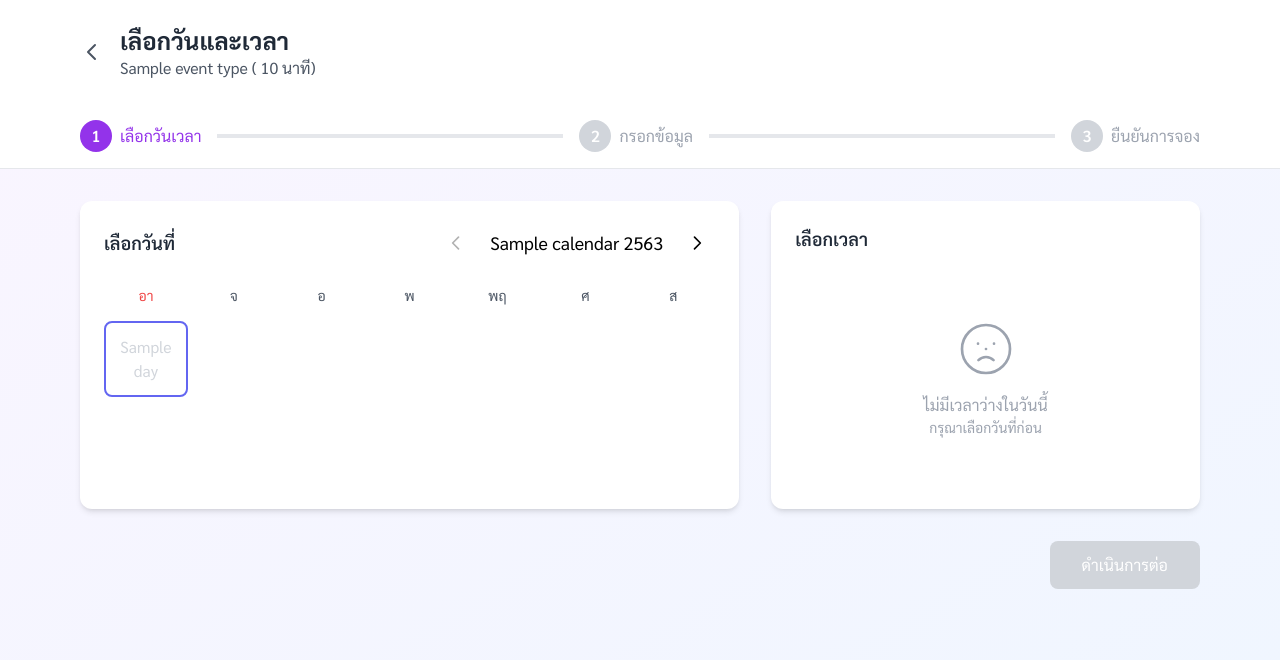
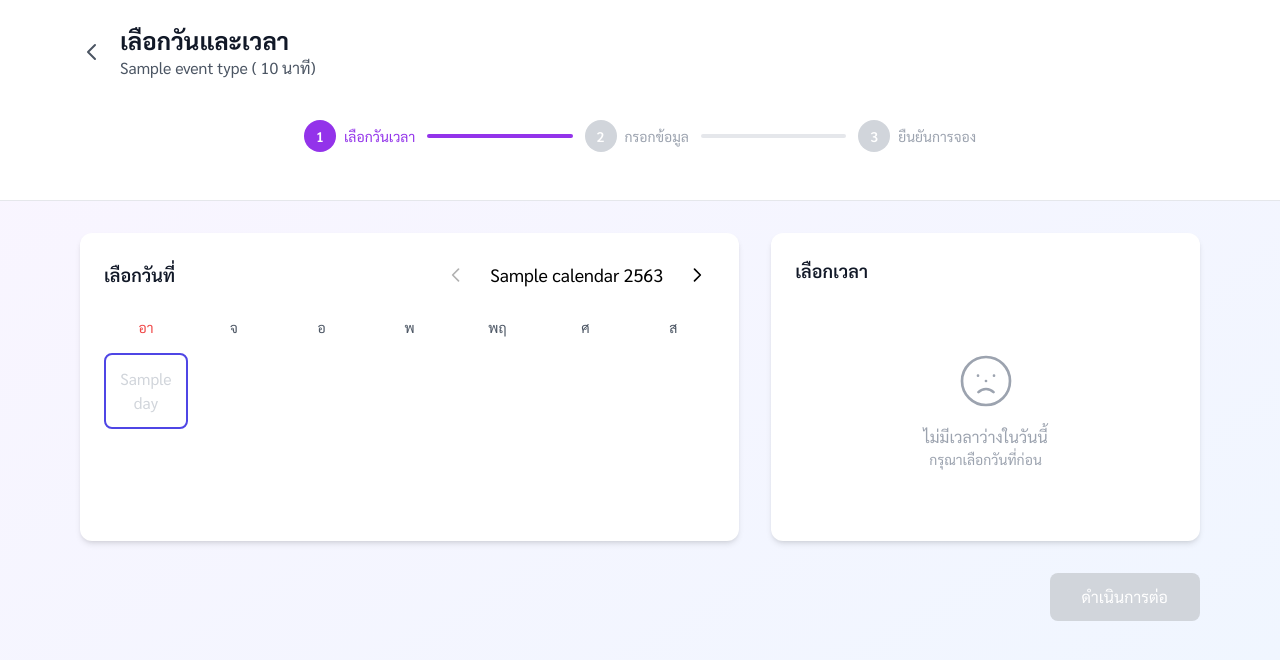
Before and after one commit to kaebmoo/nandt, a Flask app: template hospital-booking/flask_app/app/templates/booking/select_time.html in a window 1280 px wide. Shown: the top 660 px of the page. Run offline with Flask 3, Linux system fonts and the light colour scheme; the template is opened without the code that fills it: most values are stand-ins (such as "Sample title", 1, 10 or a date in 2020); some libraries are stand-ins or nearby versions.

Commit message:
style(booking/select_time.html): adopt _stepper macro, align tokens
- Replace inline 3-step progress bar with {{ stepper(current=1) }} macro
- text-gray-800 → text-gray-900 on h1/h2 headings
- Calendar selected / today border: #6366f1 → #4f46e5 (indigo-600) per
  nuddee-design DateTimePicker.jsx
- time-slot hover: drop transform scale in favor of purple border
  (matches ui_kits time-slot definition)

No changes to element IDs, data- attributes, form fields, CSRF, URLs, or
JS. Calendar-day state classes preserved verbatim.

Ref: ui_kits/booking/DateTimePicker.jsx

Co-Authored-By: Claude Opus 4.7 (1M context) <noreply@anthropic.com>

```diff
--- a/hospital-booking/flask_app/app/templates/booking/select_time.html
+++ b/hospital-booking/flask_app/app/templates/booking/select_time.html
@@ -1,4 +1,5 @@
 <!-- templates/booking/select_time.html -->
+{% from 'macros/_stepper.html' import stepper %}
 <!DOCTYPE html>
 <html lang="th">
 <head>
@@ -21,7 +22,7 @@
             background-color: #e0e7ff;
         }
         .calendar-day.selected {
-            background-color: #6366f1 !important;
+            background-color: #4f46e5 !important;
             color: white !important;
         }
         .calendar-day.disabled {
@@ -42,16 +43,17 @@
             cursor: not-allowed;
         }
         .calendar-day.today {
-            border: 2px solid #6366f1;
+            border: 2px solid #4f46e5;
         }
         .time-slot {
             transition: all 0.2s ease;
         }
         .time-slot:hover {
-            transform: scale(1.05);
+            border-color: #c084fc;
         }
         .time-slot.selected {
-            background-color: #6366f1;
+            background-color: #4f46e5;
+            border-color: #4f46e5;
             color: white;
         }
     </style>
@@ -69,7 +71,7 @@
                         </svg>
                     </a>
                     <div>
-                        <h1 class="text-2xl font-bold text-gray-800">เลือกวันและเวลา</h1>
+                        <h1 class="text-2xl font-bold text-gray-900">เลือกวันและเวลา</h1>
                         <p class="text-gray-600">{{ event_type.name }} ( {{ event_type.duration_minutes }} นาที)</p>
                     </div>
                 </div>
@@ -79,23 +81,8 @@
 
     <!-- Progress Bar -->
     <div class="bg-white border-b">
-        <div class="max-w-6xl mx-auto px-4">
-            <div class="flex items-center py-4">
-                <div class="flex items-center">
-                    <div class="w-8 h-8 bg-purple-600 text-white rounded-full flex items-center justify-center font-semibold">1</div>
-                    <span class="ml-2 text-purple-600 font-medium">เลือกวันเวลา</span>
-                </div>
-                <div class="flex-1 mx-4 h-1 bg-gray-200"></div>
-                <div class="flex items-center">
-                    <div class="w-8 h-8 bg-gray-300 text-white rounded-full flex items-center justify-center font-semibold">2</div>
-                    <span class="ml-2 text-gray-400">กรอกข้อมูล</span>
-                </div>
-                <div class="flex-1 mx-4 h-1 bg-gray-200"></div>
-                <div class="flex items-center">
-                    <div class="w-8 h-8 bg-gray-300 text-white rounded-full flex items-center justify-center font-semibold">3</div>
-                    <span class="ml-2 text-gray-400">ยืนยันการจอง</span>
-                </div>
-            </div>
+        <div class="max-w-6xl mx-auto px-4 py-4">
+            {{ stepper(current=1) }}
         </div>
     </div>
 
@@ -106,7 +93,7 @@
             <!-- Calendar Section (3 columns) -->
             <div class="lg:col-span-3 bg-white rounded-xl shadow-md p-6">
                 <div class="flex justify-between items-center mb-4">
-                    <h2 class="text-lg font-semibold text-gray-800">เลือกวันที่</h2>
+                    <h2 class="text-lg font-semibold text-gray-900">เลือกวันที่</h2>
                     <div class="flex items-center gap-4">
                         <button type="button" onclick="changeMonth(-1)"
                                 id="prev-month-btn"
@@ -164,7 +151,7 @@
 
             <!-- Time Slots Section (2 columns) -->
             <div class="lg:col-span-2 bg-white rounded-xl shadow-md p-6">
-                <h2 class="text-lg font-semibold text-gray-800 mb-4">เลือกเวลา</h2>
+                <h2 class="text-lg font-semibold text-gray-900 mb-4">เลือกเวลา</h2>
 
                 <div id="selected-date-display" class="mb-4 p-3 bg-purple-50 rounded-lg hidden">
                     <span class="text-purple-700 font-medium"></span>
```
